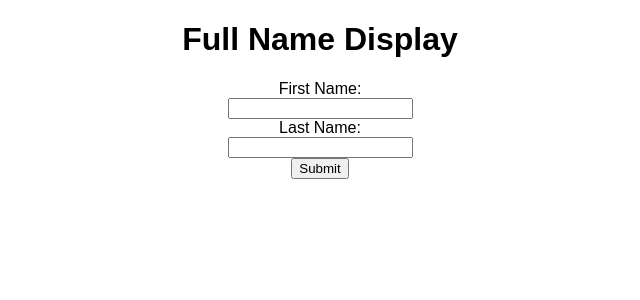
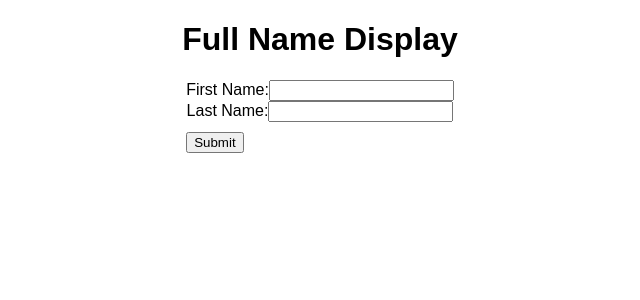
Before and after one commit to AdityaPSingh3/XDisplayName, a React (Create React App) app: page / in a window 1280 px wide. Shown: the top 300 px of the page, without its empty margins (325-965 px from the left). Built offline with nearby package versions, Linux system fonts and the light colour scheme.

Commit message:
Update FullNameForm.js

```diff
--- a/src/FullNameForm.js
+++ b/src/FullNameForm.js
@@ -20,9 +20,8 @@ const FullNameForm = () => {
     <div style={{ marginLeft: "10px" }}>
       <h1>Full Name Display</h1> {/* Added top heading */}
       <form onSubmit={handleSubmit} style={{ display: "inline-block" }}>
-        <label>
+        <label style={{ display: "block" }}>
           First Name:
-          <br />
           <input
             type="text"
             value={firstName}
@@ -30,10 +29,8 @@ const FullNameForm = () => {
             required
           />
         </label>
-        <br />
-        <label>
+        <label style={{ display: "block" }}>
           Last Name:
-          <br />
           <input
             type="text"
             value={lastName}
@@ -41,11 +38,12 @@ const FullNameForm = () => {
             required
           />
         </label>
-        <br />
-        <button type="submit">Submit</button>
+        <button type="submit" style={{ display: "block", marginTop: "10px" }}>
+          Submit
+        </button>
       </form>
       {isSubmitted && (
-        <p style={{ display: "inline-block", marginLeft: "10px" }}>
+        <p style={{ display: "block", marginTop: "10px" }}>
           Full Name: {fullName}
         </p>
       )}
```
